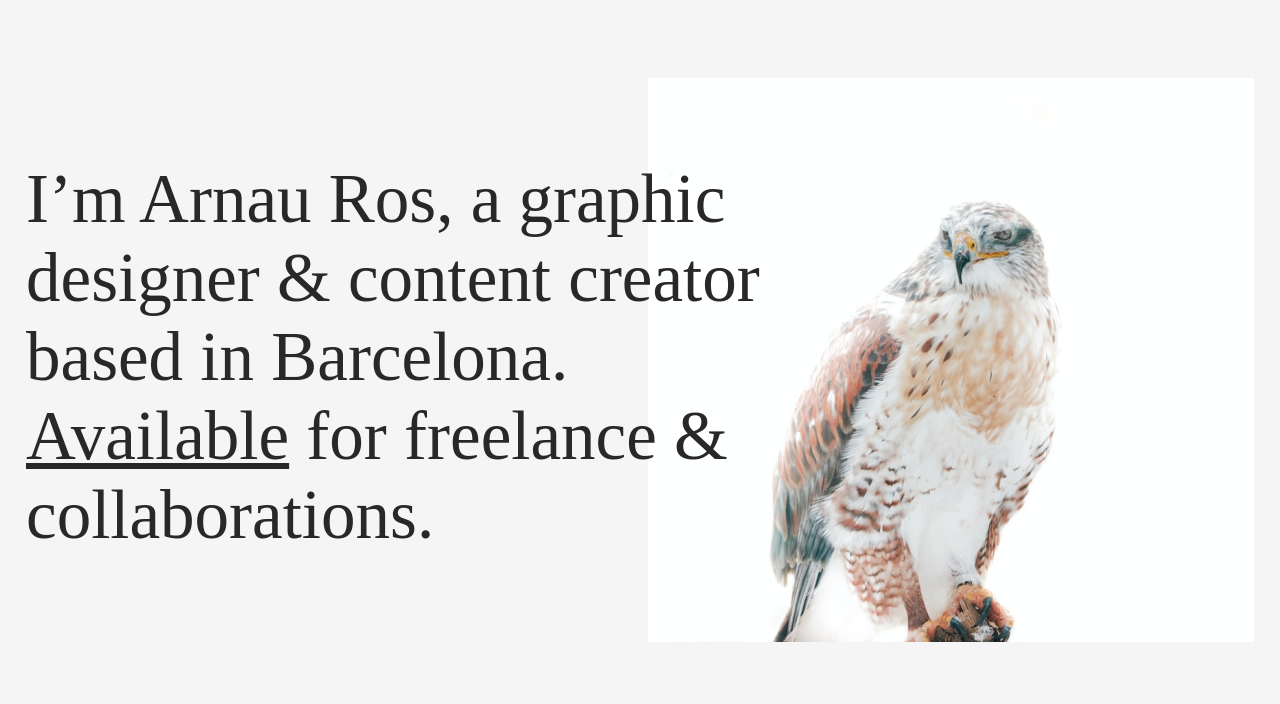
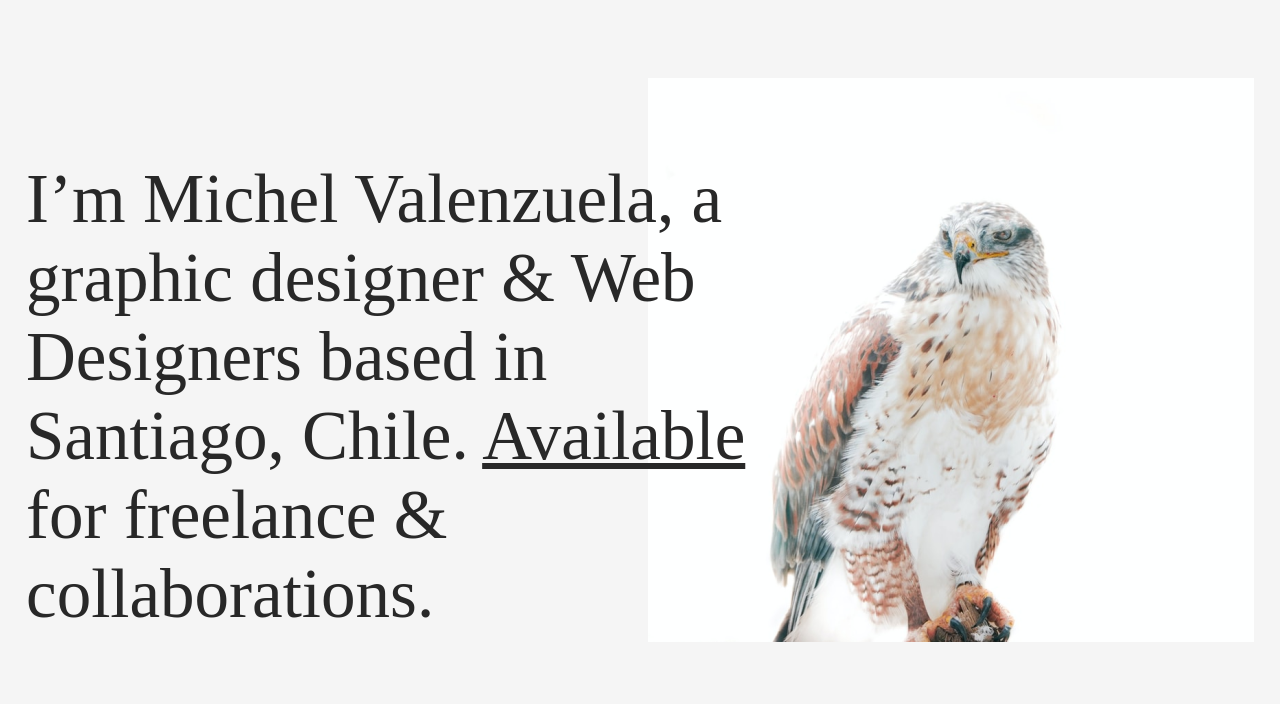
Before and after one commit to Emmeuve/Emmeuve.github.io, a website built with Parcel: page index.html in a window 1280 px wide. Shown: the part 96-800 px from the top of the page. Built offline with nearby package versions, Linux system fonts and the light colour scheme; a web font is replaced by a local one.

Commit message:
Update index.html

```diff
--- a/index.html
+++ b/index.html
@@ -37,8 +37,8 @@
           <img class="hero-child" alt="" src="./public/rectangle-15@2x.png" />
 
           <div class="im-arnau-ros-container">
-            I’m Arnau Ros, a graphic designer & content creator based in
-            Barcelona. <span class="available">Available</span> for freelance &
+            I’m Michel Valenzuela, a graphic designer & Web Designers based in
+            Santiago, Chile. <span class="available">Available</span> for freelance &
             collaborations.
           </div>
         </div>
```
